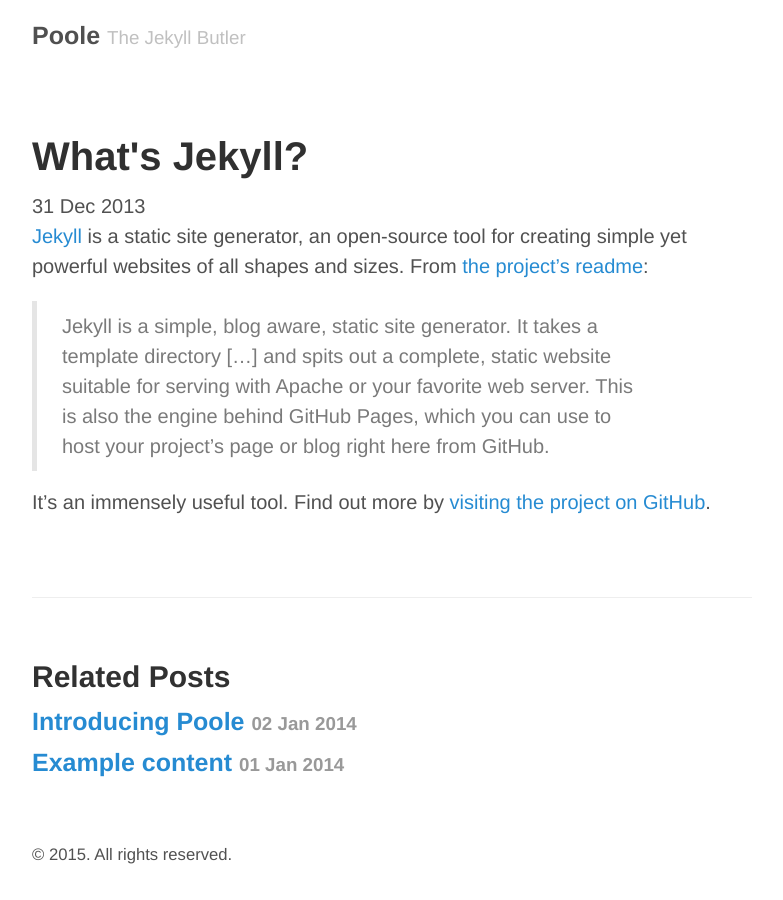
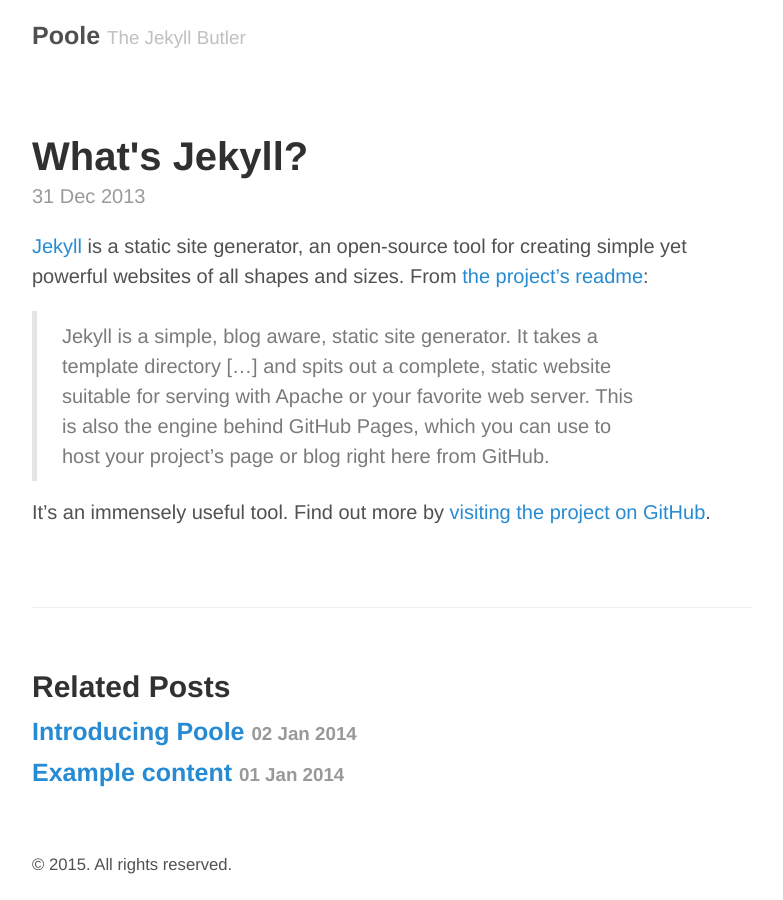
Before and after one commit to Sankarshan-Mudkavi/tcfraser.github.io, a Jekyll site: the page built from _posts/2013-12-31-whats-jekyll.md, in a window 1280 px wide. Shown: the whole page, without its empty margins (248-1031 px from the left). Built offline with Jekyll 4.4.1, drawn with Linux system fonts in a browser that asks for light colours.

Commit message:
Fixed css bug with page/post data

```diff
--- a/_layouts/post.html
+++ b/_layouts/post.html
@@ -4,7 +4,7 @@
 
 <article class="post">
   <h1 class="post-title">{{ page.title }}</h1>
-  <time datetime="{{ page.date | date_to_xmlschema }}" class="page-date">{{ page.date | date_to_string }}</time>
+  <time datetime="{{ page.date | date_to_xmlschema }}" class="post-date">{{ page.date | date_to_string }}</time>
   {{ content }}
 </article>
 
@@ -14,7 +14,7 @@
     {% for post in site.related_posts limit:3 %}
       <li>
         <h3>
-          <a href="{{ site.baseurl }}{{ post.url }}">
+          <a href="{{ post.url }}">
             {{ post.title }}
             <small><time datetime="{{ post.date | date_to_xmlschema }}">{{ post.date | date_to_string }}</time></small>
           </a>
```
